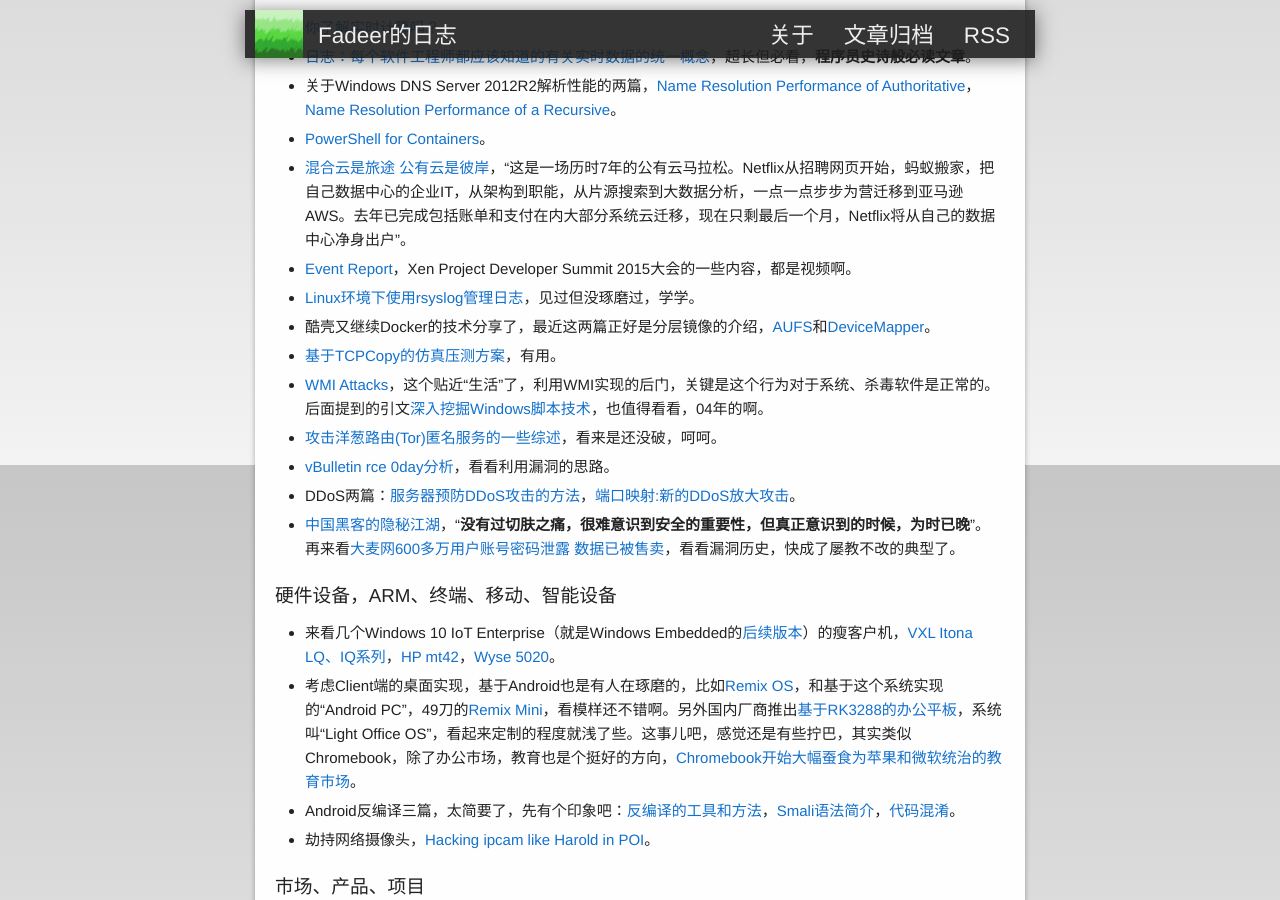
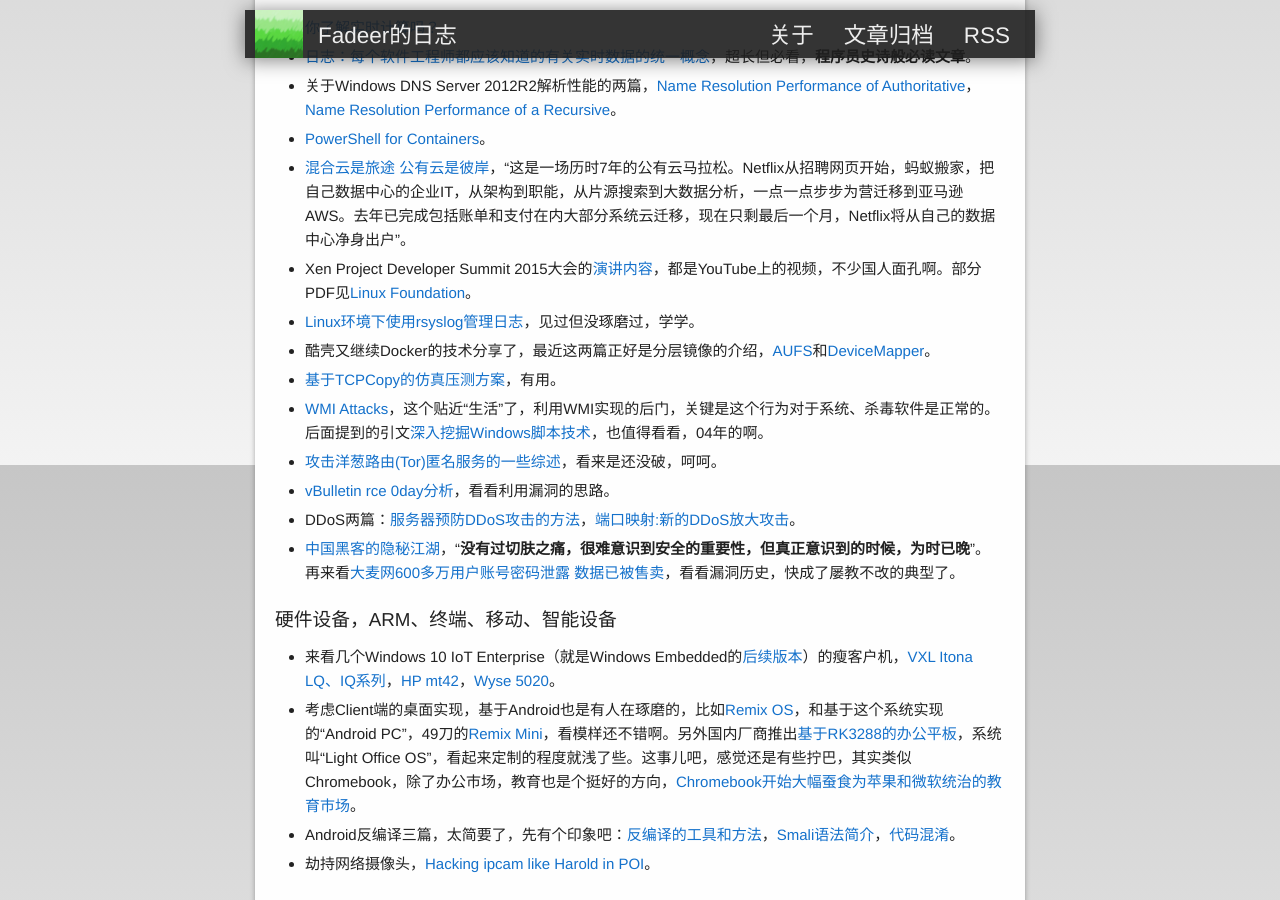
Before and after one commit to fadeer/fadeer.github.io, a Jekyll site: the page built from _posts/weekly/2015-08-31-weekly-37.markdown, in a window 1280 px wide and 900 px high, scrolled down 435 px. Built offline with Jekyll 4.4.1, drawn with Linux system fonts in a browser that asks for light colours.

Commit message:
update post

```diff
--- a/_posts/weekly/2015-08-31-weekly-37.markdown
+++ b/_posts/weekly/2015-08-31-weekly-37.markdown
@@ -23,7 +23,7 @@
 * 关于Windows DNS Server 2012R2解析性能的两篇，[Name Resolution Performance of Authoritative](http://blogs.technet.com/b/networking/archive/2015/08/13/name-resolution-performance-of-authoritative-windows-dns-server-2012-r2.aspx)，[Name Resolution Performance of a Recursive](http://blogs.technet.com/b/networking/archive/2015/08/19/name-resolution-performance-of-a-recursive-windows-dns-server-2012-r2.aspx)。
 * [PowerShell for Containers](https://msdn.microsoft.com/en-us/virtualization/windowscontainers/reference/powershell_overview)。
 * [混合云是旅途 公有云是彼岸](http://www.cbinews.com/cloud/news/2015-08-24/239984.htm)，“这是一场历时7年的公有云马拉松。Netflix从招聘网页开始，蚂蚁搬家，把自己数据中心的企业IT，从架构到职能，从片源搜索到大数据分析，一点一点步步为营迁移到亚马逊AWS。去年已完成包括账单和支付在内大部分系统云迁移，现在只剩最后一个月，Netflix将从自己的数据中心净身出户”。
-* [Event Report](https://blog.xenproject.org/2015/08/26/event-report-xen-project-developer-summit-2015/)，Xen Project Developer Summit 2015大会的一些内容，都是视频啊。
+* Xen Project Developer Summit 2015大会的[演讲内容](https://blog.xenproject.org/2015/08/26/event-report-xen-project-developer-summit-2015/)，都是YouTube上的视频，不少国人面孔啊。部分PDF见[Linux Foundation](http://events.linuxfoundation.org/events/xen-project-developer-summit/program/slides)。
 * [Linux环境下使用rsyslog管理日志](http://segmentfault.com/a/1190000003509909)，见过但没琢磨过，学学。
 * 酷壳又继续Docker的技术分享了，最近这两篇正好是分层镜像的介绍，[AUFS](http://coolshell.cn/articles/17061.html)和[DeviceMapper](http://coolshell.cn/articles/17200.html)。
 * [基于TCPCopy的仿真压测方案](http://www.cnblogs.com/zhengyun_ustc/p/tcpcopy.html)，有用。
```
